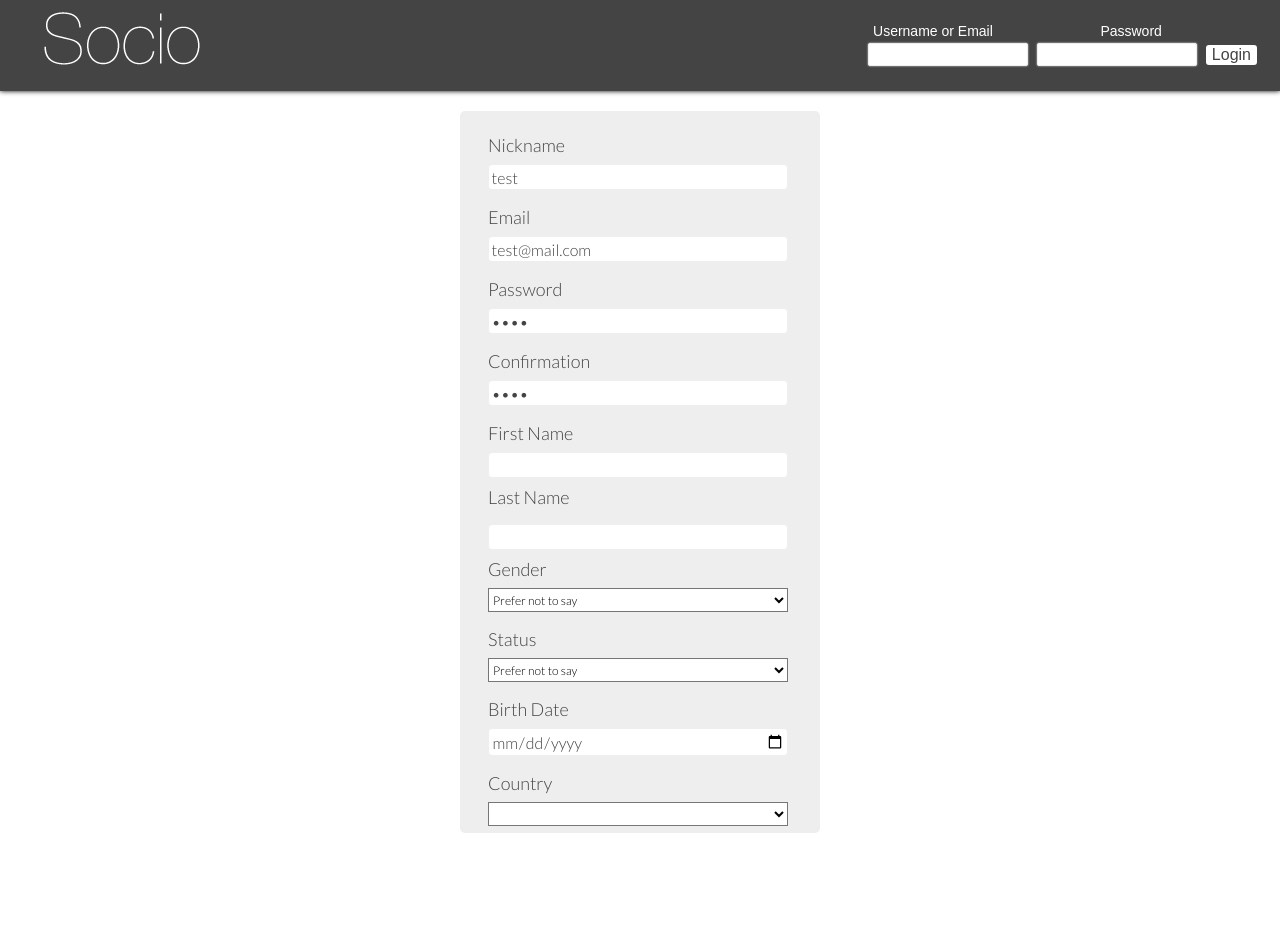
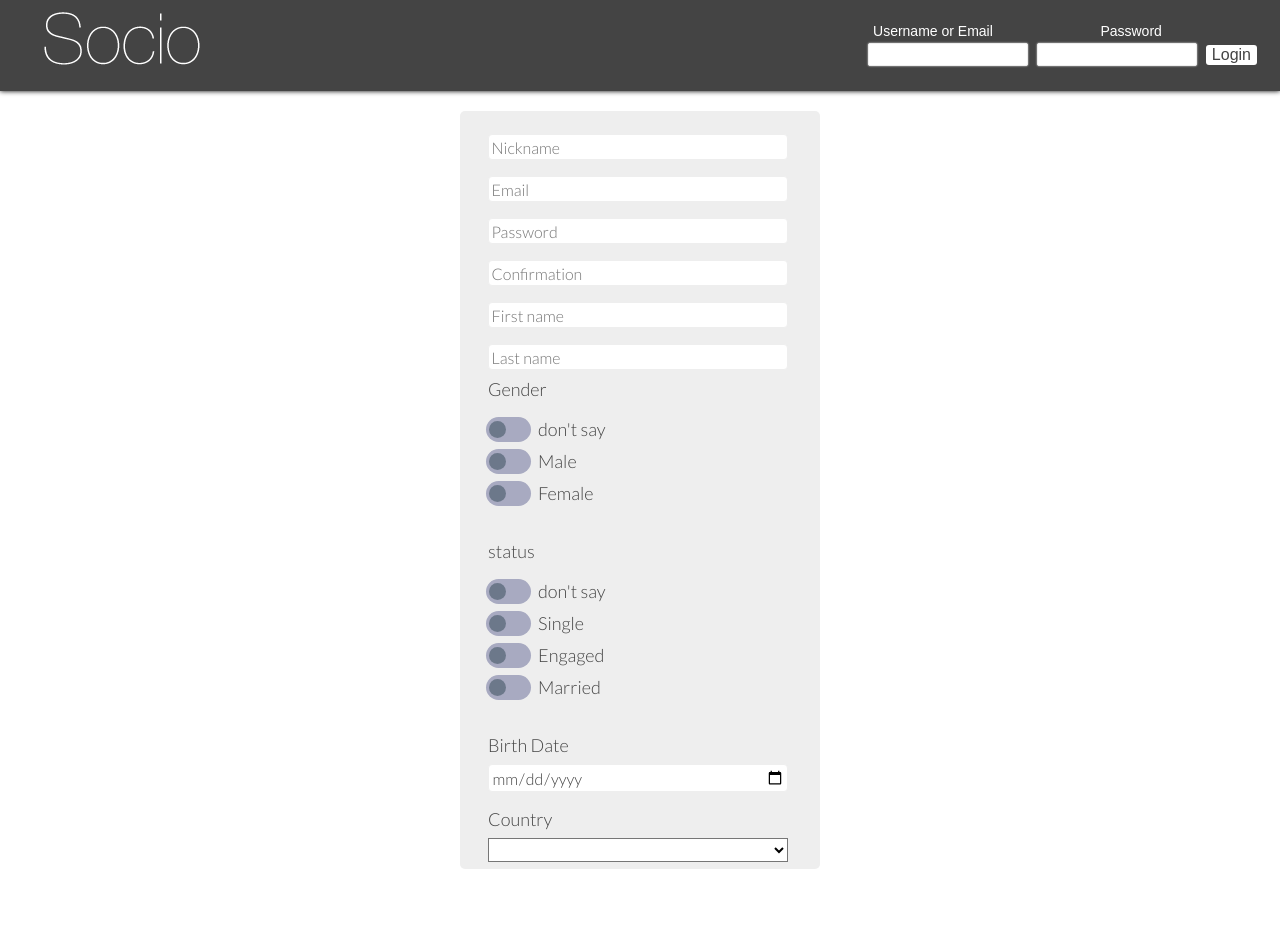
Before and after one commit to HeshamMeneisi/4H, a PHP site: page / in a window 1280 px wide. Before the commit the page ends 833 px from the top, so only its background shows below. Run offline with PHP 8.4, Linux system fonts and the light colour scheme; lists and menus that the app fills with data are empty.

Commit message:
regform radio btn

```diff
--- a/css/form.css
+++ b/css/form.css
@@ -1,9 +1,11 @@
 .xform {
+	margin-top:10px;
     position: relative;
     border: 0;
     background: rgba(255, 255, 255, 0.6);
     transition: all 1 ease-in-out;
     -webkit-transtion: all 1 ease-in-out;
+		max-width:none;
 }
 
 .xform label {
@@ -162,3 +164,52 @@ select{
         opacity: 1;
     }
 }
+
+.section {
+  padding: 10px;
+  padding-left: 50px;
+}
+.section input[type="radio"]{
+  display: none;
+}
+.container {
+  margin-bottom: 10px;
+}
+
+.container label {
+  position: relative;
+}
+
+/* Base styles for spans */
+.container span::before,
+.container span::after {
+  content: '';
+  position: absolute;
+  top: 0;
+  bottom: 0;
+  margin: auto;
+}
+
+/* Radio buttons */
+.container span.radio:hover {
+  cursor: pointer;
+}
+.container span.radio::before {
+  left: -52px;
+  width: 45px;
+  height: 25px;
+  background-color: #A8AAC1;
+  border-radius: 50px;
+}
+.container span.radio::after {
+  left: -49px;
+  width: 17px;
+  height: 17px;
+  border-radius: 10px;
+  background-color: #6C788A;
+  transition: left .25s, background-color .25s;
+}
+input[type="radio"]:checked + label span.radio::after {
+  left: -27px;
+  background-color: #EBFF43;
+}
--- a/loginform.php
+++ b/loginform.php
@@ -1,3 +1,6 @@
+<head>
+<meta name="viewport" content="width=device-width, initial-scale=1.0" />
+</head>
 <table class="xform" id="lform">
     </tr>
       <td><label>Username or Email</label></td>
--- a/regform.php
+++ b/regform.php
@@ -1,32 +1,26 @@
+<head>
+<meta name="viewport" content="width=device-width, initial-scale=1.0" />
+<head>
 <table class="xform" id="rform">
 
   <tr>
-    <td><label>Nickname</label></td>
-  </tr>
-  <tr>
-      <td><input type="text" name="nickname" value="test"></td>
+      <td><input type="text" placeholder="Nickname" name="nickname"></td>
   </tr>
   <tr>
       <td>
           <div class="error" id="uerror"></div>
       </td>
   </tr>
-  <tr>
-    <td><label>Email</label></td>
-  </tr>
-  <tr>
-    <td><input type="text" name="email" value="test@mail.com"></td>
+   <tr>
+    <td><input type="text" name="email" placeholder="Email"></td>
   </tr>
   <tr>
       <td colspan="2">
           <div class="error" id="eerror"></div>
       </td>
   </tr>
-  <tr>
-    <td><label>Password</label></td>
-  </tr>
-  <tr>
-      <td><input type="password" name="password" value="1234"></td>
+    <tr>
+      <td><input type="password" name="password" placeholder="Password"></td>
   </tr>
   <tr>
       <td colspan="2">
@@ -34,10 +28,7 @@
       </td>
   </tr>
   <tr>
-    <td><label>Confirmation</label></td>
-  </tr>
-  <tr>
-      <td><input type="password" name="cpassword" value="1234"></td>
+      <td><input type="password" name="cpassword" placeholder="Confirmation"></td>
   </tr>
   <tr>
       <td colspan="2">
@@ -45,34 +36,38 @@
       </td>
       <td>
   </tr>
+
   <tr>
-    <td><label>First Name</label></td>
+    <td><input type="text" name="fname" placeholder="First name"></td>
   </tr>
-  <tr>
-    <td><input type="text" name="fname" value=""></td>
-  </tr>
-  <tr>
-    <td><label>Last Name</label></td>
-  </tr>
-  <tr>
+    <tr>
       <td colspan="2">
           <div class="error" id="nerror"></div>
       </td>
   </tr>
   <tr>
-    <td><input type="text" name="lname" value=""></td>
+    <td><input type="text" name="lname" placeholder="Last name"></td>
   </tr>
   <tr>
     <td><label>Gender</label></td>
   </tr>
   <tr>
     <td>
-      <select id="gender">
-        <option value="0">Prefer not to say</option>
-        <option value="1">Male</option>
-        <option value="2">Female</option>
-      </select>
-    </td>
+	    <section id="first" class="section">
+    <div class="container">
+      	<input type="radio" name="rgender" id="radio-1" value="0">
+      <label for="radio-1"><span class="radio">don't say</span></label>
+    </div>
+    <div class="container">
+      <input type="radio" name="rgender" id="radio-2" value="1">
+      <label for="radio-2"><span class="radio">Male</span></label>
+    </div>
+    <div class="container">
+      <input type="radio" name="rgender" id="radio-3" value="2">
+      <label for="radio-3"><span class="radio">Female</span></label>
+    </div>
+	</section>
+      </td>
   </tr>
   <tr>
       <td colspan="2">
@@ -80,16 +75,29 @@
       </td>
   </tr>
   <tr>
-    <td><label>Status</label></td>
+    <td><label>status</label></td>
   </tr>
   <tr>
     <td>
-      <select id="mstatus">
-        <option value="0">Prefer not to say</option>
-        <option value="1">Single</option>
-        <option value="2">Engaged</option>
-        <option value="3">Married</option>
-      </select>
+
+         <section id="first" class="section">
+    <div class="container">
+      	<input type="radio" name="radio" id="radio-4" value="0">
+      <label for="radio-4"><span class="radio">don't say</span></label>
+    </div>
+    <div class="container">
+      <input type="radio" name="radio" id="radio-5" value="1">
+      <label for="radio-5"><span class="radio">Single</span></label>
+    </div>
+    <div class="container">
+      <input type="radio" name="radio" id="radio-6" value="2">
+      <label for="radio-6"><span class="radio">Engaged</span></label>
+    </div>
+	<div class="container">
+      <input type="radio" name="radio" id="radio-7" value="3">
+      <label for="radio-7"><span class="radio">Married</span></label>
+    </div>
+</section>
     </td>
   </tr>
   <tr>
```
